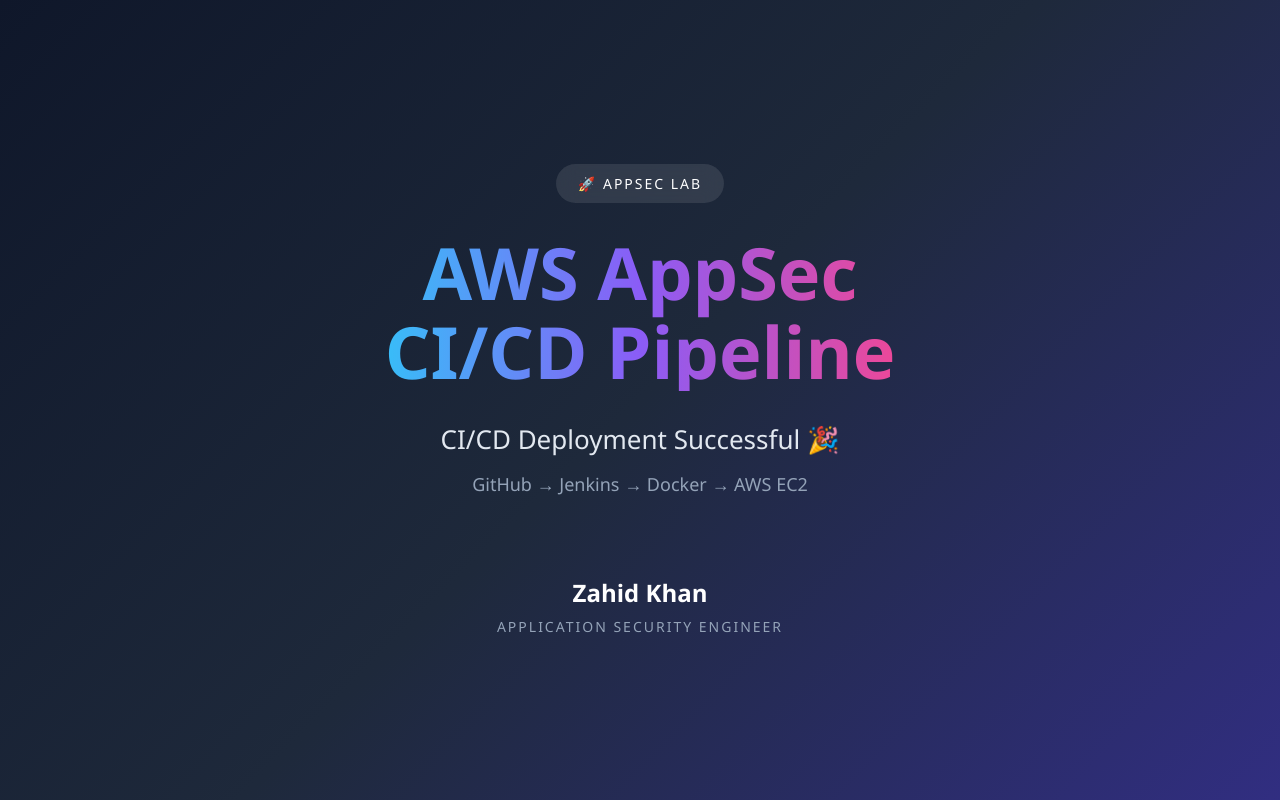
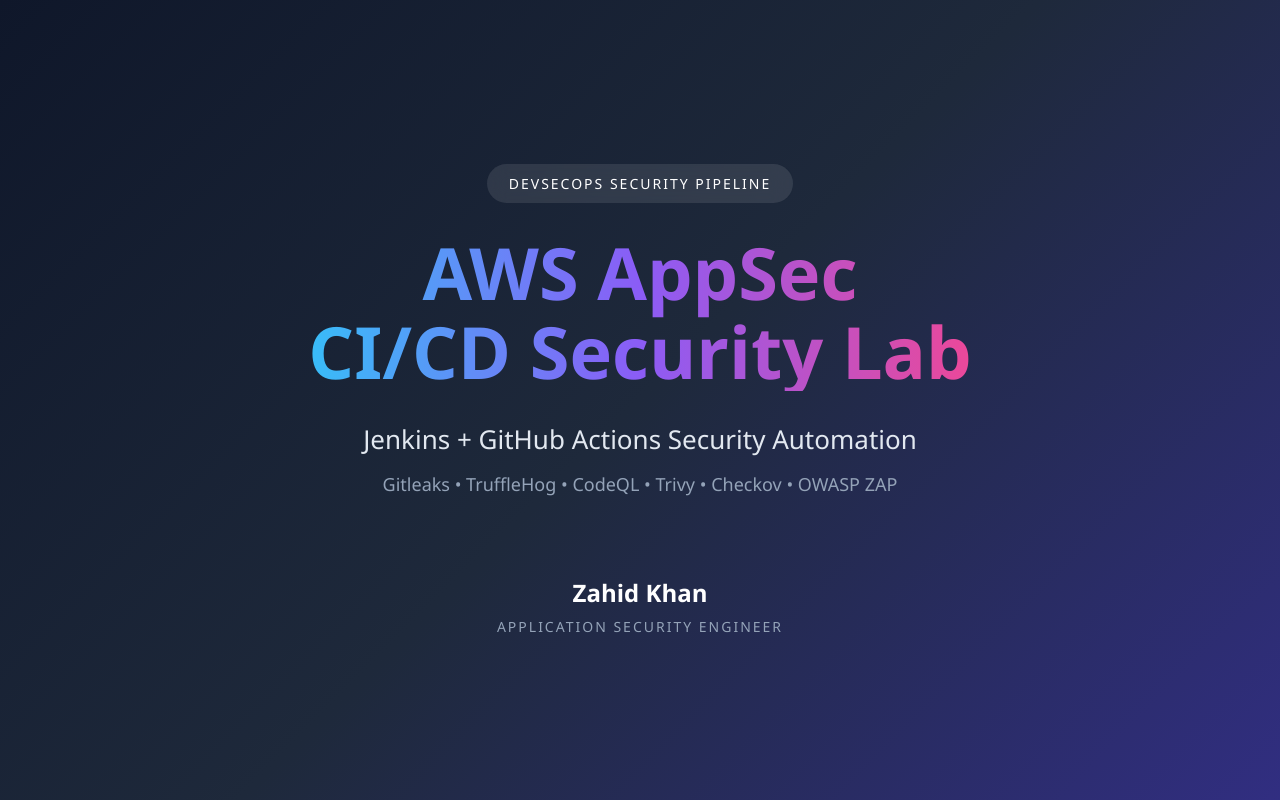
Before and after one commit to rootwav/aws-appsec-lab, a plain HTML site: page index.html in a window 1280 px wide. Drawn offline with Linux system fonts and the light colour scheme.

Commit message:
Update index.html

```diff
--- a/index.html
+++ b/index.html
@@ -3,7 +3,7 @@
 <head>
     <meta charset="UTF-8">
     <meta name="viewport" content="width=device-width, initial-scale=1.0">
-    <title>AWS AppSec Lab</title>
+    <title>AWS AppSec DevSecOps Lab</title>
     <link rel="stylesheet" href="style.css">
 </head>
 <body>
@@ -11,20 +11,20 @@
     <div class="container">
 
         <div class="badge">
-            🚀 APPSEC LAB
+            DEVSECOPS SECURITY PIPELINE
         </div>
 
         <h1>
             AWS AppSec<br>
-            CI/CD Pipeline
+            CI/CD Security Lab
         </h1>
 
         <p class="subtitle">
-            CI/CD Deployment Successful 🎉
+            Jenkins + GitHub Actions Security Automation
         </p>
 
         <p class="description">
-            GitHub → Jenkins → Docker → AWS EC2
+            Gitleaks • TruffleHog • CodeQL • Trivy • Checkov • OWASP ZAP
         </p>
 
         <div class="signature">
```
